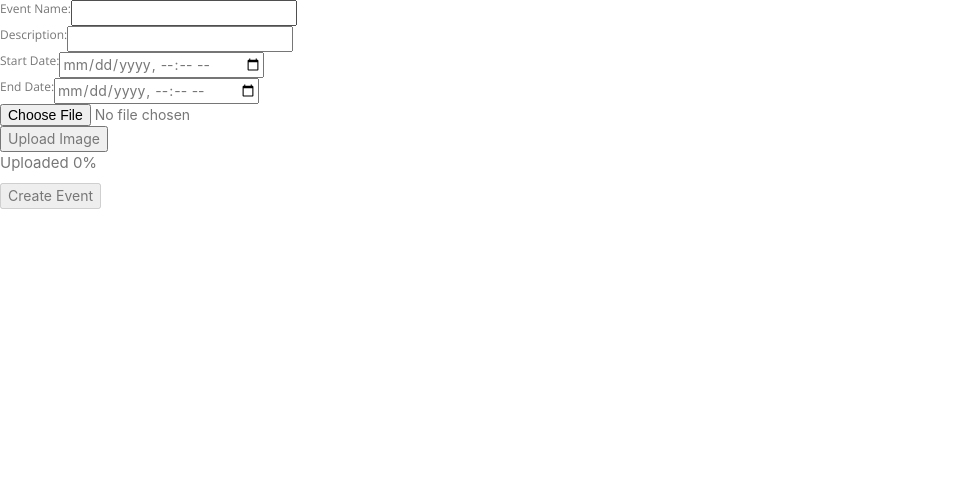
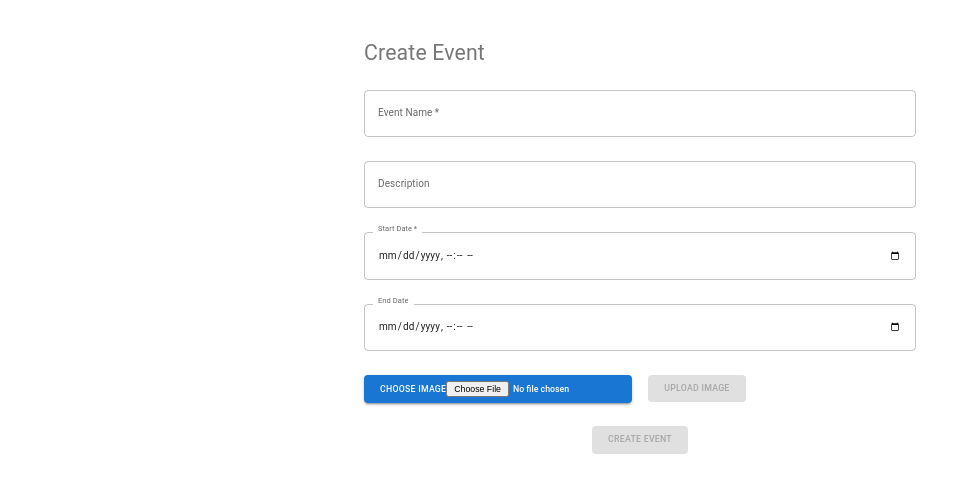
Before and after one commit to NilaanL/momentz-web, a React (Create React App) app: page /createEvent in a window 1280 px wide. Shown: the top 492 px of the page, without its empty margins (0-979 px from the left). Built offline with nearby package versions, Linux system fonts and the light colour scheme; what smooth-scroll would draw is missing.

Commit message:
event-Image-Upload-Bug-FIxed

```diff
--- a/package.json
+++ b/package.json
@@ -2,6 +2,9 @@
   "name": "landingpage-react-template",
   "private": true,
   "dependencies": {
+    "@emotion/react": "^11.11.4",
+    "@emotion/styled": "^11.11.5",
+    "@mui/material": "^5.15.19",
     "@testing-library/jest-dom": "^4.2.4",
     "@testing-library/react": "^9.3.2",
     "@testing-library/user-event": "^7.1.2",
--- /dev/null
+++ b/src/components/eventOps/CreateNewEvent.css
@@ -0,0 +1,11 @@
+.container {
+    margin-top: 40px;
+  }
+
+  .text-center {
+    text-align: center;
+  }
+
+  .mt-3 {
+    margin-top: 16px;
+  }
--- a/src/components/eventOps/CreateNewEvent.jsx
+++ b/src/components/eventOps/CreateNewEvent.jsx
@@ -1,8 +1,17 @@
 import React, { useState, useEffect } from 'react';
 import { addDoc, collection } from 'firebase/firestore';
-import { db } from './../../dbConfig/firebase'; // Import your firebase configuration
+import { db, auth } from './../../dbConfig/firebase'; // Import your firebase configuration
 import { v4 as uuidv4 } from 'uuid'; // To generate unique IDs
 import UploadEventImage from './UploadEventImage';
+import {
+  TextField,
+  Button,
+  Container,
+  Typography,
+  Box,
+  CircularProgress,
+} from '@mui/material';
+import './CreateNewEvent.css';
 
 function CreateEvent() {
   const [eventName, setEventName] = useState('');
@@ -23,7 +32,7 @@ function CreateEvent() {
 
   useEffect(() => {
     // Fetch organizer ID from local storage or use default
-    const organizer = localStorage.getItem('username') || 'test_user';
+    const organizer = auth.currentUser ? auth.currentUser.uid : 'test-user';
     setOrganizerId(organizer);
 
     // Generate QR code based on event name
@@ -62,53 +71,73 @@ function CreateEvent() {
   };
 
   return (
+    <Container maxWidth="sm">
+      <Box sx={{ mt: 5 }}>
+        <Typography variant="h4" component="h1" gutterBottom>
+          Create Event
+        </Typography>
         <form onSubmit={handleCreateEvent}>
-      <div>
-        <label htmlFor="eventName">Event Name:</label>
-        <input
-          type="text"
-          id="eventName"
+          <TextField
+            label="Event Name"
+            variant="outlined"
+            fullWidth
+            margin="normal"
             value={eventName}
             onChange={(e) => setEventName(e.target.value)}
             required
           />
-      </div>
-      <div>
-        <label htmlFor="description">Description:</label>
-        <input
-          type="text"
-          id="description"
+          <TextField
+            label="Description"
+            variant="outlined"
+            fullWidth
+            margin="normal"
             value={description}
             onChange={(e) => setDescription(e.target.value)}
           />
-      </div>
-      <div>
-        <label htmlFor="startDate">Start Date:</label>
-        <input
+          <TextField
+            label="Start Date"
             type="datetime-local"
-          id="startDate"
+            variant="outlined"
+            fullWidth
+            margin="normal"
+            InputLabelProps={{
+              shrink: true,
+            }}
             value={startDate}
             onChange={(e) => setStartDate(e.target.value)}
             required
           />
-      </div>
-      <div>
-        <label htmlFor="endDate">End Date:</label>
-        <input
+          <TextField
+            label="End Date"
             type="datetime-local"
-          id="endDate"
+            variant="outlined"
+            fullWidth
+            margin="normal"
+            InputLabelProps={{
+              shrink: true,
+            }}
             value={endDate}
             onChange={(e) => setEndDate(e.target.value)}
           />
-      </div>
           <UploadEventImage onImageUpload={handleImageUpload} />
-
-      <button type="submit" disabled={isLoading || !imageUploadComplete}>
-        {isLoading ? 'Creating...' : 'Create Event'}
-      </button>
-
-      {error && <p style={{ color: 'red' }}>{error}</p>}
+          <Box sx={{ mt: 3, textAlign: 'center' }}>
+            {isLoading ? (
+              <CircularProgress />
+            ) : (
+              <Button
+                type="submit"
+                variant="contained"
+                color="primary"
+                disabled={isLoading || !imageUploadComplete}
+              >
+                Create Event
+              </Button>
+            )}
+          </Box>
+          {error && <Typography color="error">{error}</Typography>}
         </form>
+      </Box>
+    </Container>
   );
 }
 
--- a/src/components/eventOps/UploadEventImage.jsx
+++ b/src/components/eventOps/UploadEventImage.jsx
@@ -1,6 +1,7 @@
 import React, { useState } from 'react';
 import { storage } from '../../dbConfig/firebase';
 import { getDownloadURL, ref, uploadBytesResumable } from 'firebase/storage';
+import { Box, Button, LinearProgress, Typography } from '@mui/material';
 
 function UploadEventImage({ onImageUpload }) {
   const [image, setImage] = useState(null);
@@ -12,7 +13,9 @@ function UploadEventImage({ onImageUpload }) {
     }
   };
 
-  const handleUpload = () => {
+  const handleUpload = (e) => {
+    e.preventDefault(); // Prevent form submission if button is inside a form
+
     if (!image) return;
 
     const storageRef = ref(storage, `eventImages/${image.name}`);
@@ -34,11 +37,27 @@ function UploadEventImage({ onImageUpload }) {
   };
 
   return (
-    <div>
-      <input type="file" onChange={handleChange} />
-      <button onClick={handleUpload}>Upload Image</button>
-      <p>Uploaded {progress}%</p>
-    </div>
+    <Box sx={{ mt: 2 }}>
+      <Button variant="contained" component="label">
+        Choose Image
+        <input type="file" hidden onChange={handleChange} />
+      </Button>
+      <Button
+        variant="contained"
+        color="secondary"
+        onClick={handleUpload}
+        sx={{ ml: 2 }}
+        disabled={!image}
+      >
+        Upload Image
+      </Button>
+      {progress > 0 && (
+        <Box sx={{ mt: 2, width: '100%' }}>
+          <LinearProgress variant="determinate" value={progress} />
+          <Typography variant="body2" color="textSecondary">{`Uploaded ${progress}%`}</Typography>
+        </Box>
+      )}
+    </Box>
   );
 }
 
```
Also changed, not shown: 1 other file (tests, documents, lock files or other folders). Lines whose indentation alone changed are shown as unchanged.
